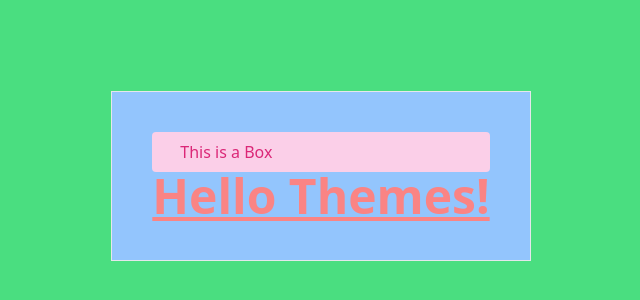
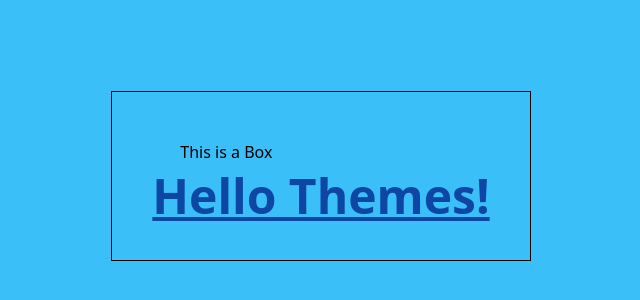
Before and after one commit to WinWinMaw4/ReactThemes, a React app: page / in a window 1280 px wide. Shown: the part 224-524 px from the top of the page, without its empty margins (319-959 px from the left). Built offline with nearby package versions, Linux system fonts and the light colour scheme; the HTML template or start-up script is replaced by a standard one.

Commit message:
Using CSS variables in tailwind

```diff
--- a/src/App.css
+++ b/src/App.css
@@ -2,15 +2,11 @@
 @tailwind components;
 @tailwind utilities;
 
-
-#App{
-  background-color: var(--background-color);
+@layer base {
+  :root {
+/* For hsl(198deg 93% 60% / <alpha-value>) */
+--color-primary: 14 70 163;
+--color-secondary: 198deg 93% 60%;
+    /* ... */
+  }
 }
-
-.title{
-  color: var(--primary-text-color);
-}
-.box{
-  background-color: var(--foreground-color);
-  color: var(--secondary-text-color);
-}
--- a/src/App.jsx
+++ b/src/App.jsx
@@ -29,7 +29,7 @@ function App() {
   return (
     <>
 
-   <div  className=" min-h-screen flex flex-col justify-center items-center bg-green-400 dark:bg-gray-700">
+   <div  className=" min-h-screen flex flex-col justify-center items-center bg-secondary dark:bg-primarygit  ">
   <div className=" p-10 bg-blue-300 dark:bg-black border">
   <div className="px-7 py-2 rounded text-pink-600 dark:text-yellow-400 bg-pink-200 dark:bg-yellow-200 cursor-pointer" onClick={handleThemeSwitcher}>
      This is a Box
@@ -37,7 +37,7 @@ function App() {
 
     {/* <ThemeSwitcher /> */}
 
-   <h1 className="text-5xl  font-bold underline text-primary-50 dark:text-primary-400">
+   <h1 className="text-5xl  font-bold underline text-primary dark:text-secondary ">
       Hello Themes!
     </h1>
   </div>
--- a/tailwind.config.js
+++ b/tailwind.config.js
@@ -6,10 +6,14 @@ export default {
   ],
   darkMode:"class",
   theme: {
-
+    colors: {
+      primary: 'rgb(var(--color-primary) / <alpha-value>)',
+      secondary: 'hsl(var(--color-secondary) / <alpha-value>)',
+    },
     extend: {
       colors: {
-        primary: {
+        extraColor: {
+          0:"#fff",
           50: "#FA8484",
           100: "#FA7878",
           200: "#FA6A6A",
```
Also changed, not shown: src/index.css (+1 -14 lines).
